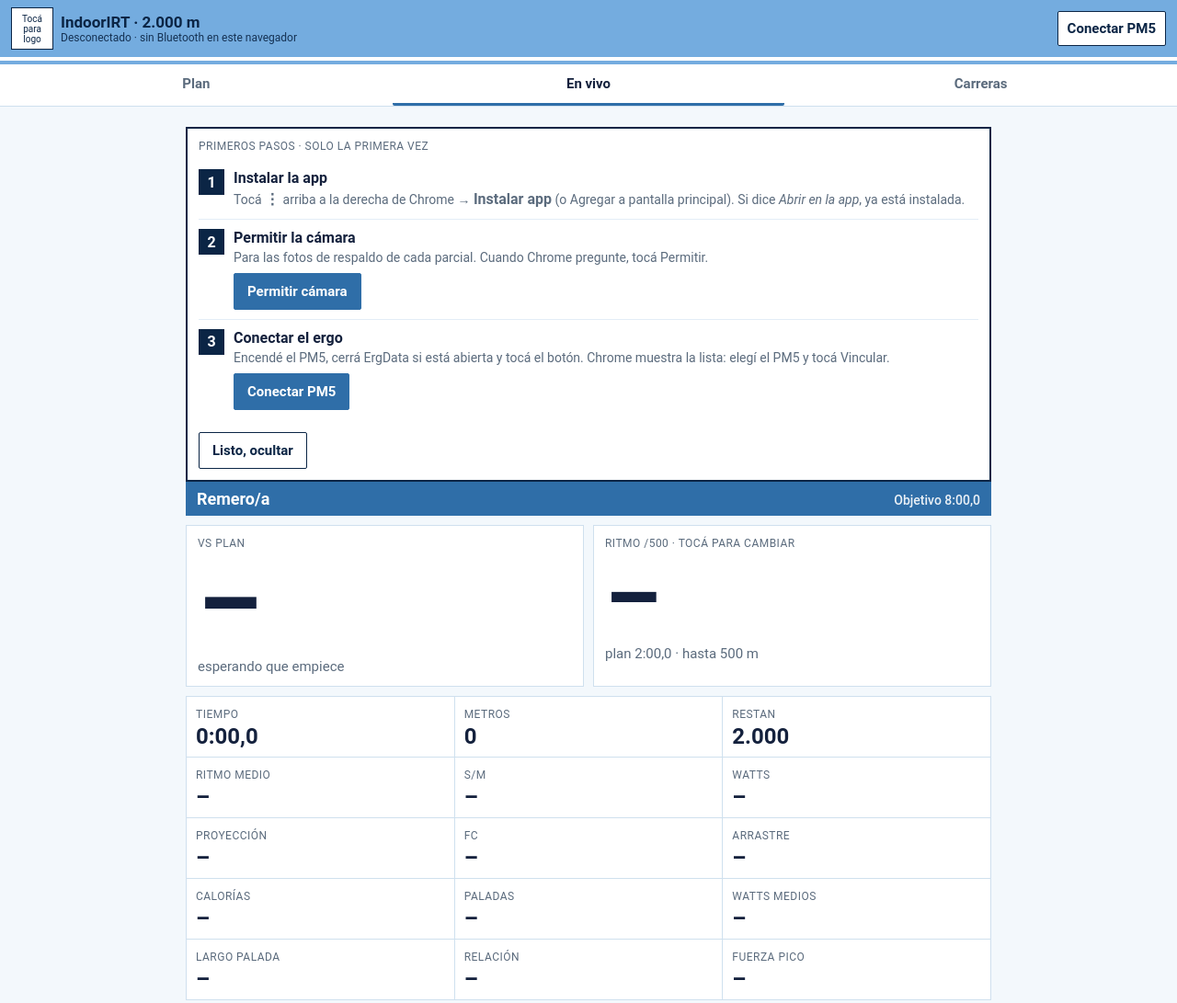
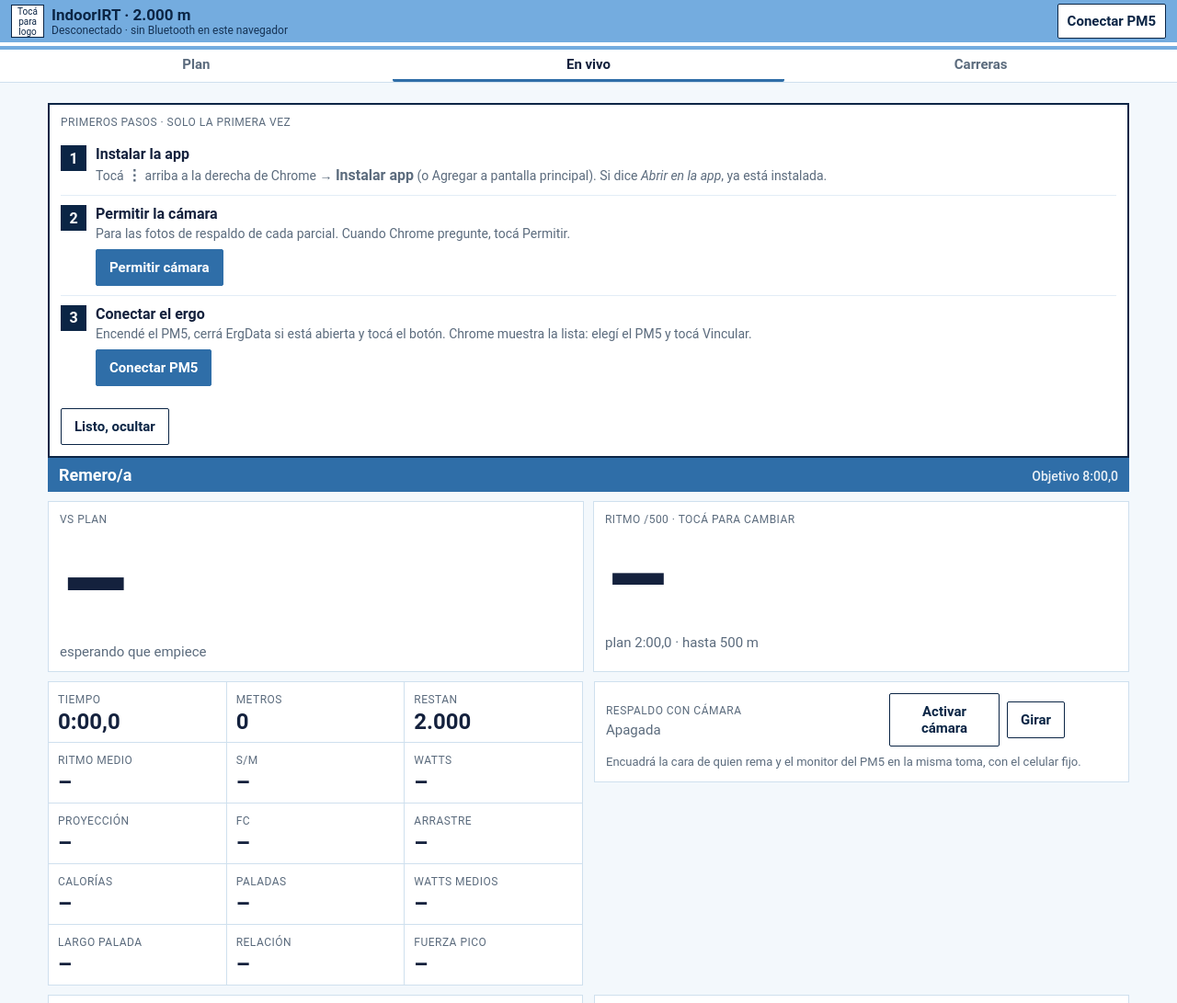
Before and after one commit to Nano7798/nano7798.github.io, a plain HTML site: page index.html in a window 1280 px wide. Shown: the top 1091 px of the page at 92% size. Drawn offline with Linux system fonts and the light colour scheme.

Commit message:
Add files via upload

```diff
--- a/index.html
+++ b/index.html
@@ -78,6 +78,17 @@ details.h summary b{font-size:18px}
 details.h .in{padding:0 12px 12px}
 details.h img{width:100%;display:block;margin-top:8px}
 .hide{display:none!important}
+@media (orientation:landscape) and (min-width:560px){
+  main{max-width:1200px}
+  #vVivo{display:grid;grid-template-columns:1fr 1fr;gap:0 12px;align-items:start}
+  #vVivo>.band,#vVivo>.pmbar,#vVivo>.guia,#vVivo>.fin,#vVivo>.big{grid-column:1/-1}
+  #vVivo>.stats{grid-template-columns:repeat(3,1fr)}
+  .delta{font-size:clamp(56px,13vw,120px)}
+  .pace{font-size:clamp(52px,12vw,110px)}
+  header{padding:4px 12px}
+  #logoBox{width:36px;height:36px}
+  nav button{padding:7px 4px}
+}
 .lb{border:2px solid var(--cel);background:#f7fbfe;padding:12px;margin-top:10px}
 .lb dl{display:grid;grid-template-columns:auto 1fr;gap:4px 14px;margin:8px 0 0;font-size:16px}
 .lb dt{color:var(--muted)}.lb dd{margin:0;font-weight:700}
--- a/sw.js
+++ b/sw.js
@@ -1,6 +1,6 @@
 // IndoorIRT: funciona sin internet una vez cargada.
 // Cambiá VERSION cada vez que subas una versión nueva de index.html.
-const VERSION = 'ergo-v8';
+const VERSION = 'ergo-v9';
 const ARCHIVOS = ['./', 'index.html', 'manifest.webmanifest', 'icon-192.png', 'icon-512.png', 'icon-maskable.png'];
 
 self.addEventListener('install', e => {
```
Also changed, not shown: manifest.webmanifest.
